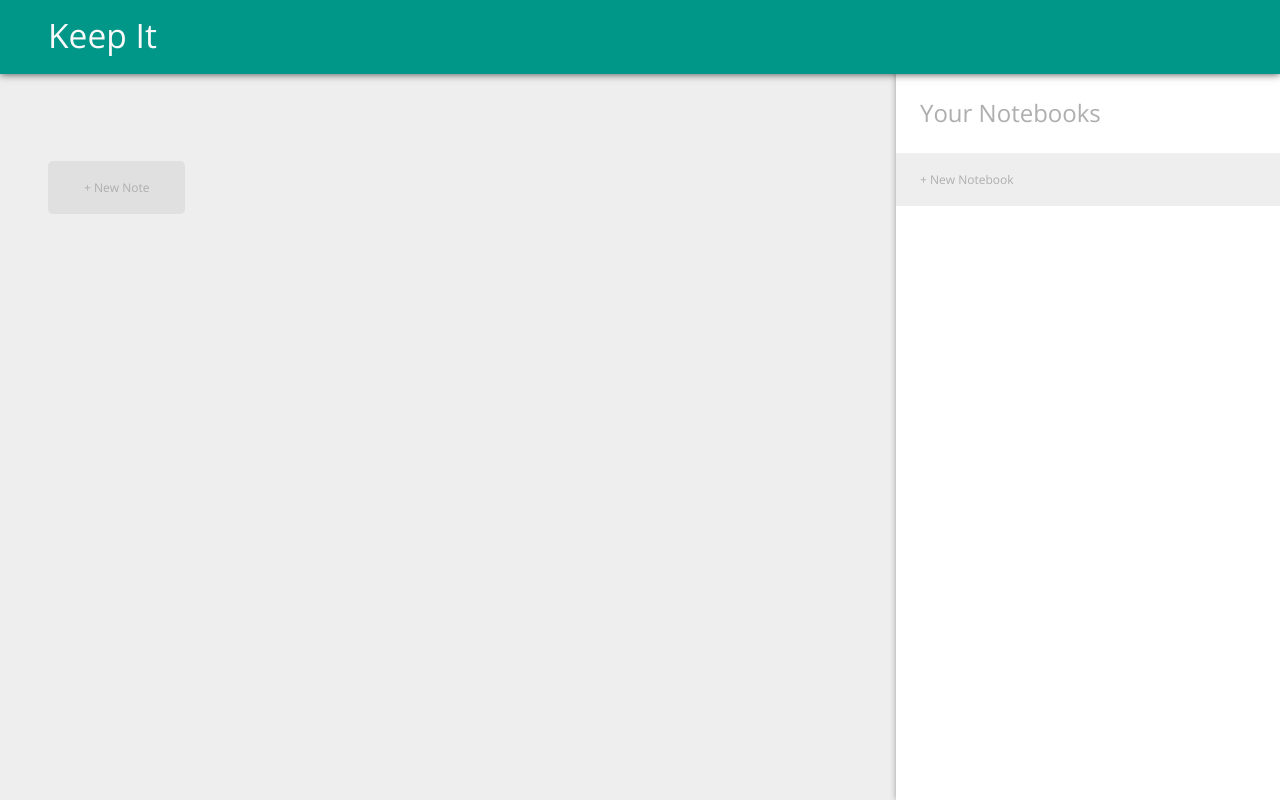
After one commit to castilhoin/keep-it, a Flask app: template app/templates/note/list.html in a window 1280 px wide. The commit adds this page. Run offline with Flask 2, Linux system fonts and the light colour scheme; the template is opened without the code that fills it, so the values that code supplies are empty; the visitor is signed in with stand-in values (Sample User, id 1).

Commit message:
Style list of notes

```diff
--- a/app/static/css/base.css
+++ b/app/static/css/base.css
@@ -2,11 +2,15 @@
   --default-theme-primary: #009688;
   --default-theme-primary-dark: #00675B;
   --default-theme-secondary: #D84315;
-  --default-theme-secondary-medium: #FF7043;
+  --default-theme-secondary-medium: #FF8A65;
   --default-theme-secondary-light: #FFAB91;
   --default-theme-text-light: #FAFAFA;
   --default-theme-text-medium: #9E9E9E;
   --default-theme-text-dark: #424242;
+  --default-theme-function-primary: #64B5F6;
+  --default-theme-function-primary-dark: #42A5F5;
+  --default-theme-function-caution: #EF9A9A;
+  --default-theme-function-caution-dark: #E57373;
   --default-theme-white: #FFFFFF;
   --default-theme-gray-1: #EEEEEE;
   --default-theme-gray-2: #e0e0e0;
@@ -31,3 +35,11 @@ body {
 .form-field {
   padding: 0.8em 0;
 }
+button {
+  border: 0;
+  border-radius: 5px;
+  display: block;
+  padding: 0.8em 1.5em;
+  cursor: pointer;
+  transition: .5s ease-in-out;
+}
--- a/app/static/css/style.css
+++ b/app/static/css/style.css
@@ -89,16 +89,12 @@
 h1 {
   font-size: 3em;
   font-weight: bold;
-  padding: 0 0 0.5em 0;
 }
 .section-content,
+.section-home,
 .section-notes,
 .sidebar {
   padding-top: 8em;
-}
-.section-notes {
-  min-height: 100vh;
-  z-index: 1;
 }
 .section-content {
   min-height: 100vh;
@@ -135,13 +131,7 @@ h1 {
 .section-content .auth-box button {
   background: var(--default-theme-secondary-light);
   color: var(--default-theme-secondary);
-  border: 0;
-  border-radius: 5px;
-  display: block;
-  padding: 0.8em 1.5em;
   margin: 0.8em 0;
-  cursor: pointer;
-  transition: .5s ease-in-out;
 }
 .section-content .auth-box button:hover {
   background: var(--default-theme-secondary-medium);
@@ -157,18 +147,22 @@ h1 {
 }
 .sidebar {
   width: 30vw;
-  min-width: 280px;
   min-height: 100vh;
   position: fixed;
   top: 0;
   right: -290px;
   background: var(--default-theme-white);
-  box-shadow: 0 0 8px var(--default-theme-text-medium);
+  box-shadow: 0 0 6px var(--default-theme-text-medium);
   z-index: 3;
   transition: right .8s ease-in-out;
 }
 .nav-btn-checkbox:checked ~ .content .sidebar {
   right: 0px;
+}
+@media only screen and (max-width: 768px) {
+  .sidebar {
+    min-width: 280px;
+  }
 }
 @media only screen and (min-width: 768px) {
   .sidebar {
@@ -207,10 +201,10 @@ h1 {
   height: 100%;
   text-decoration: none;
 }
-.sidebar .add-notebook-btn {
+.sidebar .btn-notebook-add {
   width: 100%;
 }
-.sidebar .add-notebook-btn a {
+.sidebar .btn-notebook-add a {
   display: block;
   padding: 1.5em 2em;
   color: var(--default-theme-gray-4);
@@ -218,7 +212,104 @@ h1 {
   text-decoration: none;
   transition: .5s ease-in-out;
 }
-.sidebar .add-notebook-btn a:hover {
+.sidebar .btn-notebook-add a:hover {
   background: var(--default-theme-secondary-light);
   color: var(--default-theme-secondary);
 }
+.section-notes {
+  min-height: 100vh;
+  z-index: 1;
+}
+.section-notes .list-cards {
+  list-style: none;
+  display: grid;
+  grid-template-columns: 1fr;
+  grid-template-rows: auto;
+  gap: 20px;
+  margin-bottom: 1em;
+}
+@media only screen and (min-width: 600px) {
+  .section-notes .list-cards {
+    grid-template-columns: 1fr 1fr;
+  }
+}
+@media only screen and (min-width: 768px) {
+  .section-notes .list-cards {
+    grid-template-columns: 1fr 1fr;
+  }
+}
+@media only screen and (min-width: 992px) {
+  .section-notes .list-cards {
+    grid-template-columns: 1fr 1fr 1fr;
+  }
+}
+@media only screen and (min-width: 1200px) {
+  .section-notes .list-cards {
+    grid-template-columns: 1fr 1fr 1fr 1fr;
+  }
+}
+.section-notes .list-card-heading {
+  margin: 0 0 0.8em 0;
+  padding: 0 0 0 0.5em;
+}
+.section-notes .note-card {
+  background: var(--default-theme-white);
+  box-shadow: 0 0 6px var(--default-theme-text-medium);
+  padding: 1em;
+  display: flex;
+  flex-direction: column;
+  justify-content: space-between;
+}
+.section-notes .note-card .note-card-info {
+  padding: 0.5em 0 0 0;
+  font-style: italic;
+  color: var(--default-theme-gray-4);
+}
+.section-notes .note-card .card-controls {
+  margin-top: 15px;
+  padding: 1em 0 0 0;
+  border-top: 1px solid var(--default-theme-gray-2);
+  display: flex;
+  flex-direction: row;
+  justify-content: space-between;
+}
+.section-notes .note-card a {
+  width: 45%;
+  border-radius: 5px;
+  display: block;
+  padding: 0.8em 1.5em;
+  transition: .5s ease-in-out;
+}
+.section-notes .note-card .btn-note-edit,
+.section-notes .note-card .btn-note-delete {
+  text-align: center;
+  cursor: pointer;
+}
+.section-notes .note-card .btn-note-edit {
+  background: var(--default-theme-function-primary);
+  color: var(--default-theme-white);
+}
+.section-notes .note-card .btn-note-edit:hover {
+  background: var(--default-theme-function-primary-dark);
+}
+.section-notes .note-card .btn-note-delete {
+  background: var(--default-theme-function-caution);
+  color: var(--default-theme-white);
+}
+.section-notes .note-card .btn-note-delete:hover {
+  background: var(--default-theme-function-caution-dark);
+}
+.btn-note-add {
+  display: inline-block;
+  margin: 2em 0;
+  padding: 1.5em 3em;
+  color: var(--default-theme-gray-4);
+  background: var(--default-theme-gray-2);
+  cursor: pointer;
+  border-radius: 5px;
+  transition: .5s ease-in-out;
+}
+.btn-note-add:hover {
+  background: var(--default-theme-secondary-light);
+  color: var(--default-theme-secondary);
+}
--- a/app/templates/base.html
+++ b/app/templates/base.html
@@ -42,12 +42,12 @@
       <ul class="nav-list">
         {% for notebook in notebooks %}
           <li class="list-item" onMouseOver="this.style.borderLeft='5px solid {{ notebook.color }}'" onMouseOut="this.style.borderLeft='5px solid var(--default-theme-white)'">
-            <a href="#">{{ notebook.name }}</a>
+            <a href="{{ url_for('site.list_notes', notebook=notebook.id) }}">{{ notebook.name }}</a>
           </li>
         {% endfor %}
       </ul>
     </nav>
-    <div class="add-notebook-btn">
+    <div class="btn-notebook-add">
       <a href="#">+ New Notebook</a>
     </div>
   </aside>
--- a/app/templates/index.html
+++ b/app/templates/index.html
@@ -5,8 +5,8 @@ Dashboard
 {% endblock page_title %}
 
 {% block content %}
-<section class="section-notes">
-  <div class="section-notes-content container">
+<section class="section-home">
+  <div class="container">
     <h1>Hi, {{ current_user.name }}!</h1>
     {% if notebooks %}
       <p>Choose a notebook to see your notes or create a new one.</p>
--- /dev/null
+++ b/app/templates/note/list.html
@@ -0,0 +1,30 @@
+{% extends "base.html" %}
+
+{% block page_title %}
+{{ current_notebook.name }}
+{% endblock page_title %}
+
+{% block content %}
+<section class="section-notes">
+  <div class="container">
+  <h1 class="list-card-heading" style="border-left: 5px solid {{ current_notebook.color }}">{{ current_notebook.name }}</h1>
+    <ul class="list-cards">
+      {% for note in notes %}
+        <li class="note-card">
+          <div class="note-card-content">
+            <p>{{ note.content }}</p>
+            <div class="note-card-info">
+              <p>{{ note.modified_at }}</p>
+            </div>
+          </div>
+          <div class="card-controls">
+            <a class="btn-note-edit">Edit</a>
+            <a class="btn-note-delete">Delete</a>
+          </div>
+        </li>
+      {% endfor %}
+    </ul>
+    <a class="btn-note-add">+ New Note</a>
+  </div>
+</section>
+{% endblock content %}
```
Also changed, not shown: app/ext/site/main.py (+12 -0 lines).
